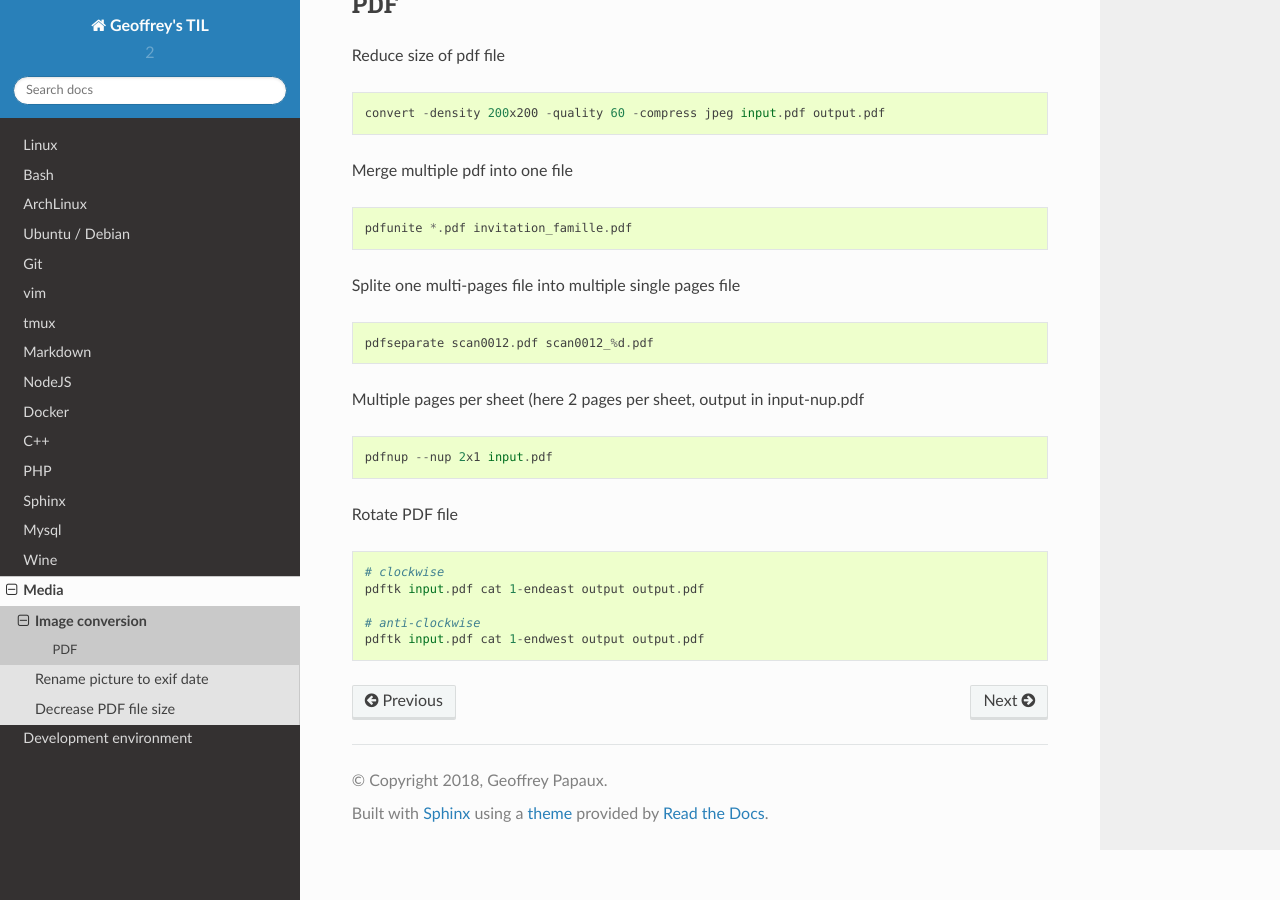
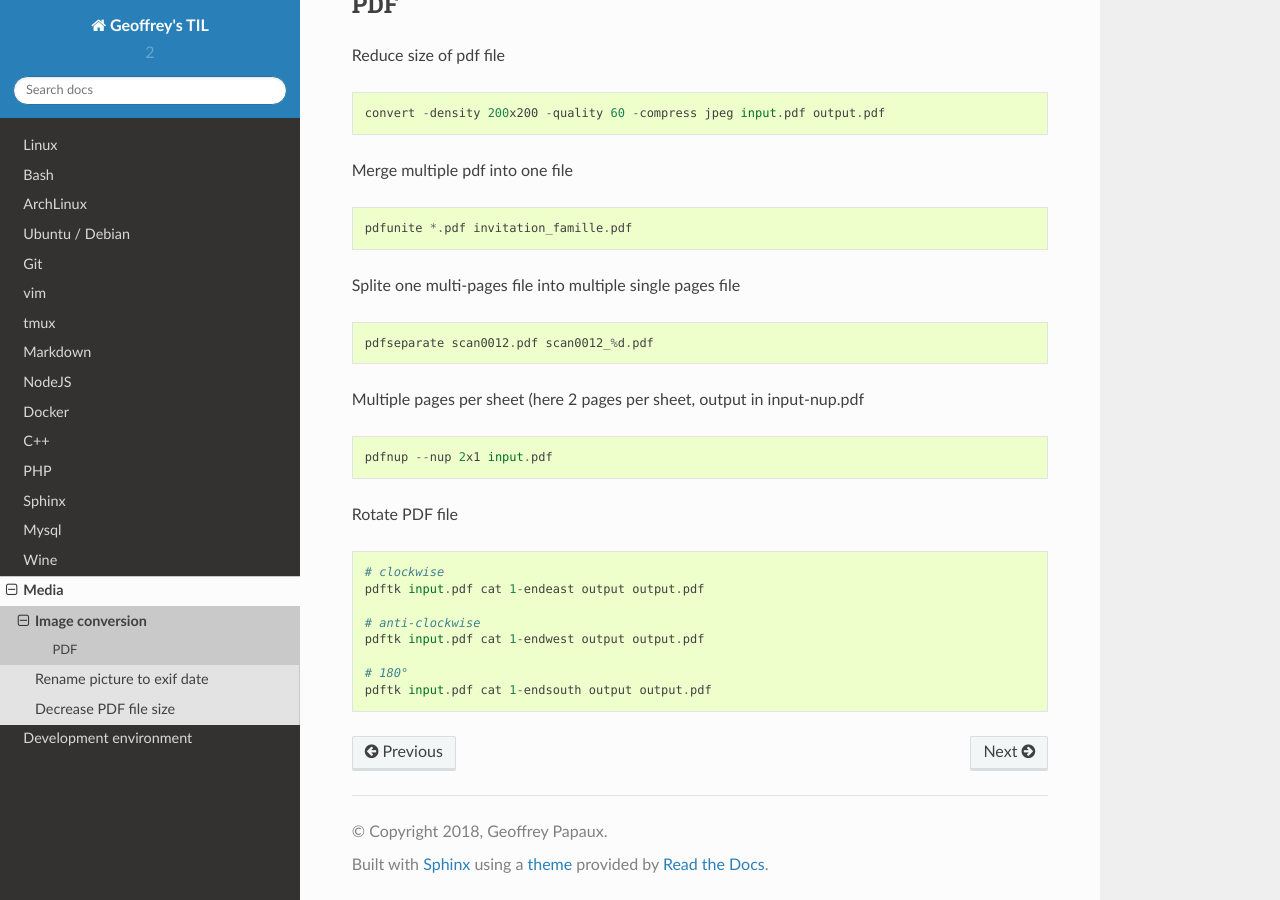
Before and after one commit to papaux/til, a Sphinx documentation site: the page built from source/media/image-conversion.rst, in a window 1280 px wide and 900 px high, scrolled down 1400 px. Built offline with Sphinx 7.4.7 and the Read the Docs theme 2.0.0, drawn with Linux system fonts in a browser that asks for light colours.

Commit message:
media: add 180 deg pdf rotate

```diff
--- a/source/media/image-conversion.rst
+++ b/source/media/image-conversion.rst
@@ -97,3 +97,6 @@ Rotate PDF file
 
     # anti-clockwise
     pdftk input.pdf cat 1-endwest output output.pdf
+
+    # 180°
+    pdftk input.pdf cat 1-endsouth output output.pdf
```
